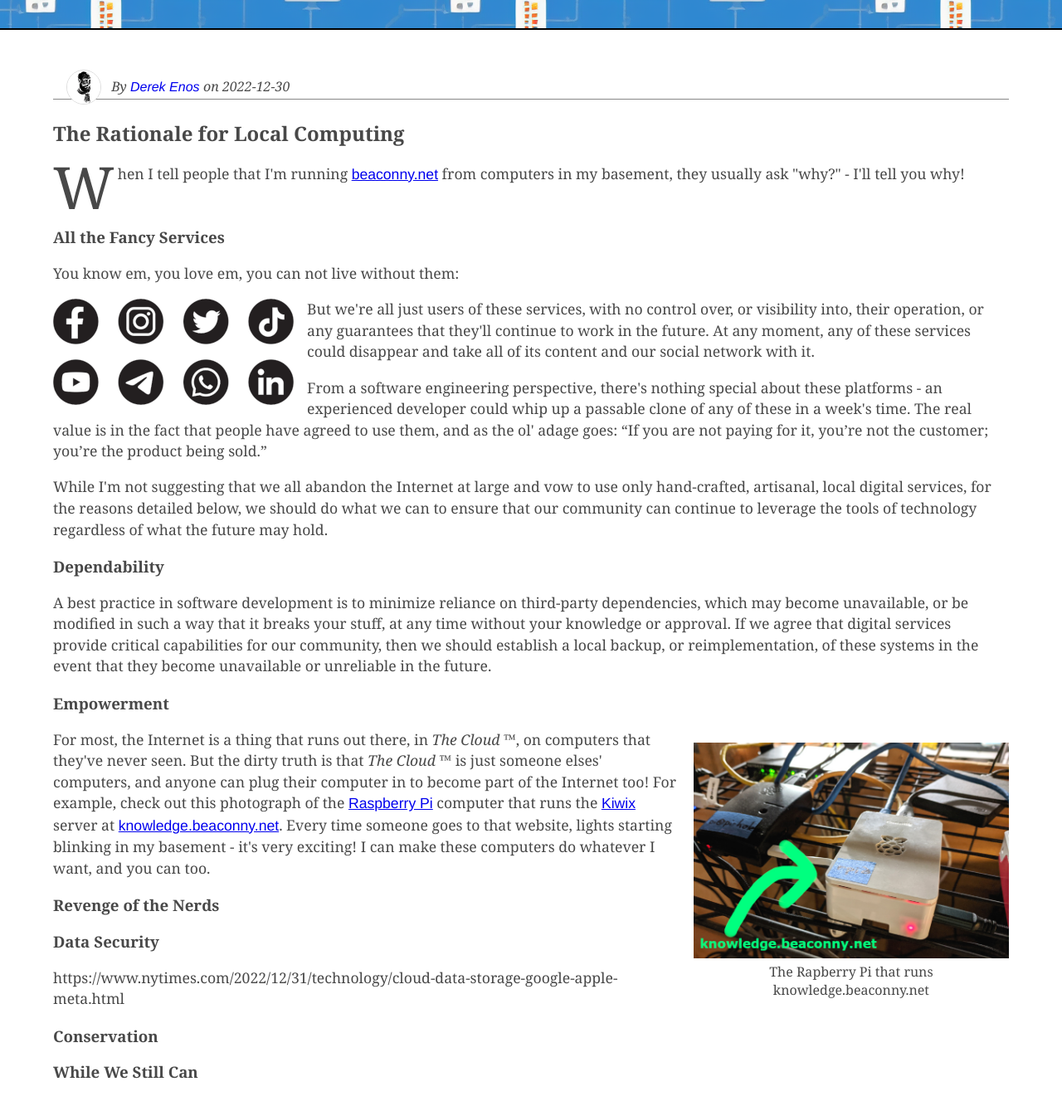
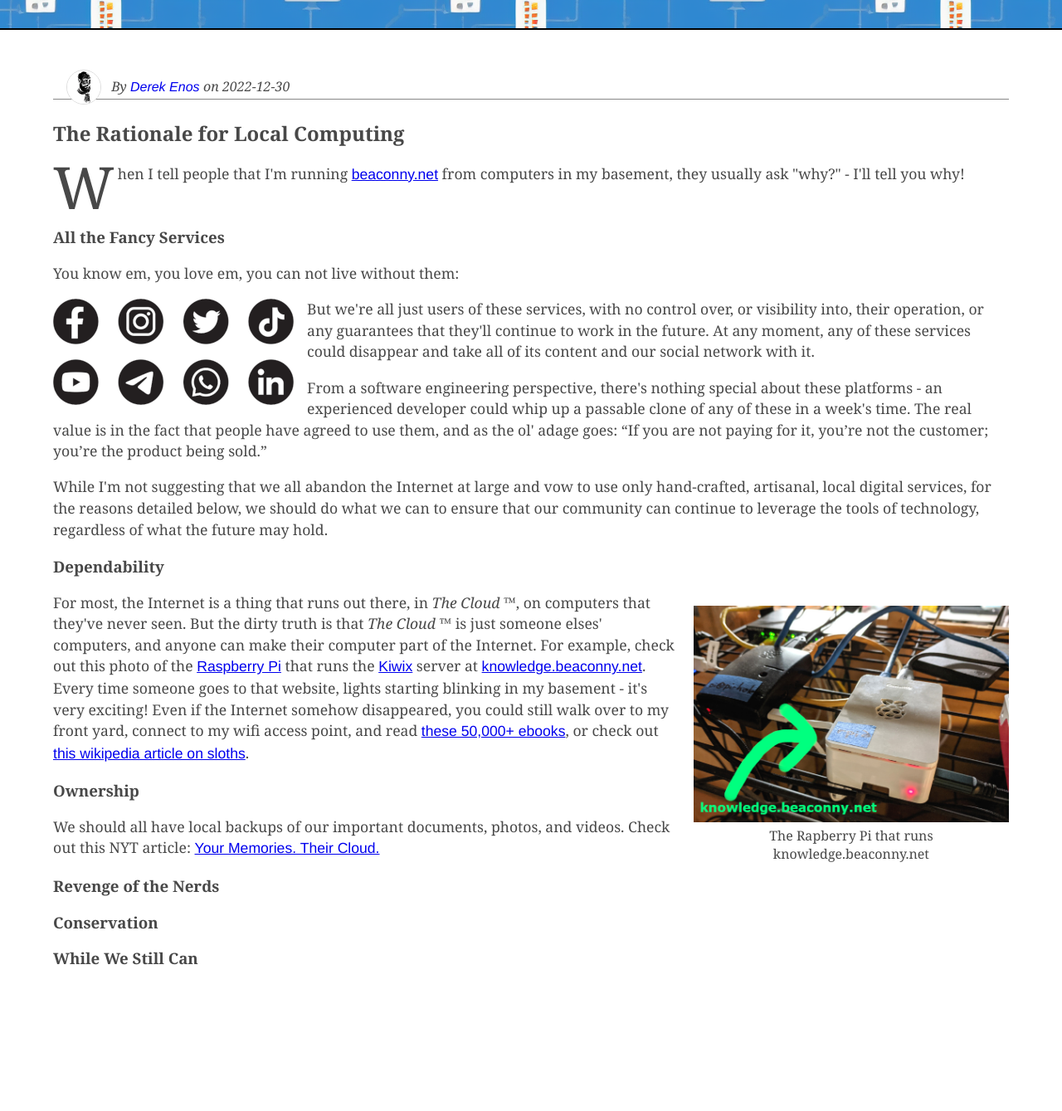
Before and after one commit to beaconny-net/beaconny.net, a Jekyll site: the page imagine-this-scenario/2022-12-30-the-rationale-for-local-computing.html, which Jekyll copies as it is, in a window 1280 px wide and 1400 px high, scrolled down 338 px. Shown: the top 1339 px of the window at 83% size. Built offline with Jekyll 4.4.1, drawn with Linux system fonts in a browser that asks for light colours; after the commit the page ends 1601 px from its top, so only the background shows below that.

Commit message:
feature[imagine-this-scenario]: rationale for local computing draft update

```diff
--- a/imagine-this-scenario/2022-12-30-the-rationale-for-local-computing.html
+++ b/imagine-this-scenario/2022-12-30-the-rationale-for-local-computing.html
@@ -84,18 +84,15 @@
           From a software engineering perspective, there's nothing special about these platforms - an experienced developer could whip up a passable clone of any of these in a week's time. The real value is in the fact that people have agreed to use them, and as the ol' adage goes: <q cite="https://quoteinvestigator.com/2017/07/16/product/">If you are not paying for it, you’re not the customer; you’re the product being sold.</q>
         </p>
         <p>
-          While I'm not suggesting that we all abandon the Internet at large and vow to use only hand-crafted, artisanal, local digital services, for the reasons detailed below, we should do what we can to ensure that our community can continue to leverage the tools of technology regardless of what the future may hold.
+          While I'm not suggesting that we all abandon the Internet at large and vow to use only hand-crafted, artisanal, local digital services, for the reasons detailed below, we should do what we can to ensure that our community can continue to leverage the tools of technology, regardless of what the future may hold.
         </p>
-          <h3>  Dependability</h3>        <p>
-          A best practice in software development is to minimize reliance on third-party dependencies, which may become unavailable, or be modified in such a way that it breaks your stuff, at any time without your knowledge or approval. If we agree that digital services provide critical capabilities for our community, then we should establish a local backup, or reimplementation, of these systems in the event that they become unavailable or unreliable in the future.
+          <h3>  Dependability</h3>          <figure><img src="images/knowledge-beaconny-net-server.jpg" alt="The Rapberry Pi that runs knowledge.beaconny.net" title="The Rapberry Pi that runs knowledge.beaconny.net"><figcaption>The Rapberry Pi that runs knowledge.beaconny.net</figcaption></figure>        <p>
+          For most, the Internet is a thing that runs out there, in <em>The Cloud</em> &#8482;, on computers that they've never seen. But the dirty truth is that <em>The Cloud</em> &#8482 is just someone elses' computers, and anyone can make their computer part of the Internet. For example, check out this photo of the <a href="https://en.wikipedia.org/wiki/Raspberry_Pi">Raspberry Pi</a> that runs the <a href="https://www.kiwix.org/en/">Kiwix</a> server at <a href="http://knowledge.beaconny.net">knowledge.beaconny.net</a>. Every time someone goes to that website, lights starting blinking in my basement - it's very exciting! Even if the Internet somehow disappeared, you could still walk over to my front yard, connect to my wifi access point, and read <a href="https://knowledge.beaconny.net/gutenberg_en_all_2022-10/A/Home.html">these 50,000+ ebooks</a>, or check out <a href="https://knowledge.beaconny.net/wikipedia_en_all_maxi_2022-05/A/Sloth">this wikipedia article on sloths</a>.
         </p>
-          <h3>  Empowerment</h3>          <figure><img src="images/knowledge-beaconny-net-server.jpg" alt="The Rapberry Pi that runs knowledge.beaconny.net" title="The Rapberry Pi that runs knowledge.beaconny.net"><figcaption>The Rapberry Pi that runs knowledge.beaconny.net</figcaption></figure>        <p>
-          For most, the Internet is a thing that runs out there, in <em>The Cloud</em> &#8482;, on computers that they've never seen. But the dirty truth is that <em>The Cloud</em> &#8482 is just someone elses' computers, and anyone can plug their computer in to become part of the Internet too! For example, check out this photograph of the <a href="https://en.wikipedia.org/wiki/Raspberry_Pi">Raspberry Pi</a> computer that runs the <a href="https://www.kiwix.org/en/">Kiwix</a> server at <a href="http://knowledge.beaconny.net">knowledge.beaconny.net</a>. Every time someone goes to that website, lights starting blinking in my basement - it's very exciting! I can make these computers do whatever I want, and you can too.
+          <h3>  Ownership</h3>        <p>
+          We should all have local backups of our important documents, photos, and videos. Check out this NYT article: <a href="https://archive.is/M3UPK">Your Memories. Their Cloud.</a>
         </p>
-          <h3>  Revenge of the Nerds</h3>          <h3>  Data Security</h3>        <p>
-          https://www.nytimes.com/2022/12/31/technology/cloud-data-storage-google-apple-meta.html
-        </p>
-          <h3>  Conservation</h3>          <h3>  While We Still Can</h3>      </article>
+          <h3>  Revenge of the Nerds</h3>          <h3>  Conservation</h3>          <h3>  While We Still Can</h3>      </article>
     </main>
   </body>
 </html>
```
Also changed, not shown: imagine-this-scenario/src/context.json (+6 -9 lines).
